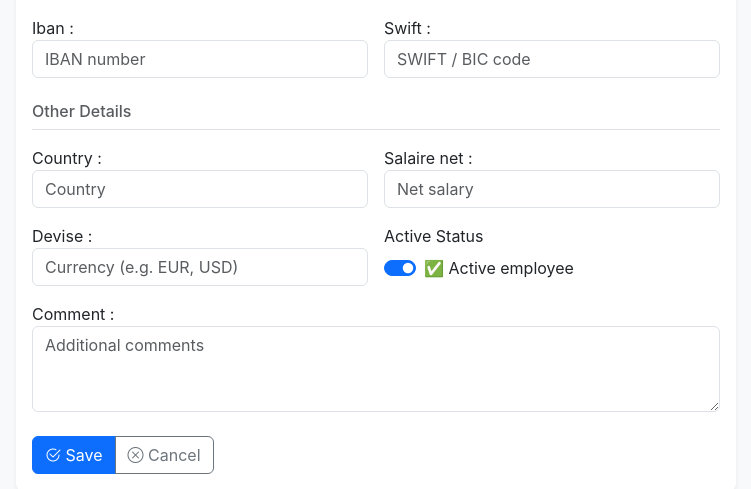
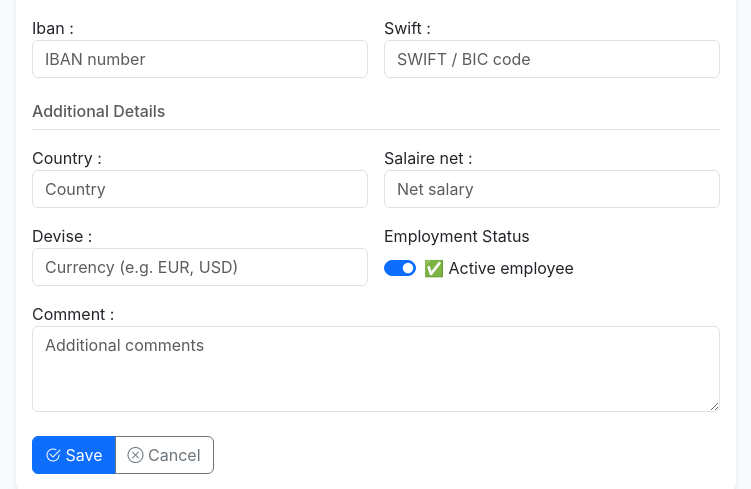
Before and after one commit to eliemsalem/rh-manager, a Django app: template employees/templates/employees/detail.html in a window 1280 px wide. Shown: the part 660-1149 px from the top of the page, without its empty margins (78-829 px from the left). Run offline with Django 4.2, Linux system fonts and the light colour scheme; the template is opened without the code that fills it: values that come from a table or form of the project are taken from there, others are empty.

Commit message:
Update English templates

```diff
--- a/employees/templates/employees/detail.html
+++ b/employees/templates/employees/detail.html
@@ -15,7 +15,7 @@
           <form method="post" novalidate>
             {% csrf_token %}
 
-            {# ---- MESSAGE GLOBAL D'ERREURS ---- #}
+            <!-- Global Error Message -->
             {% if form.errors %}
               <div class="alert alert-danger">
                 <strong>Please correct the errors below:</strong>
@@ -77,7 +77,7 @@
             </div>
 
             <!-- Other Details -->
-            <h6 class="border-bottom pb-2 mt-4 mb-3 text-muted">Other Details</h6>
+            <h6 class="border-bottom pb-2 mt-4 mb-3 text-muted">Additional Details</h6>
             <div class="row g-3">
               <div class="col-md-6">{{ form.country.label_tag }} {{ form.country }}{% if form.country.errors %}<div class="text-danger small">{{ form.country.errors }}</div>{% endif %}</div>
               <div class="col-md-6">{{ form.salaire_net.label_tag }} {{ form.salaire_net }}{% if form.salaire_net.errors %}<div class="text-danger small">{{ form.salaire_net.errors }}</div>{% endif %}</div>
@@ -85,7 +85,7 @@
 
               <!-- Active switch -->
               <div class="col-md-6">
-                <label class="form-label d-block">Active Status</label>
+                <label class="form-label d-block">Employment Status</label>
                 <div class="form-check form-switch">
                   {{ form.actif }}
                   <label class="form-check-label" for="{{ form.actif.id_for_label }}">
```
